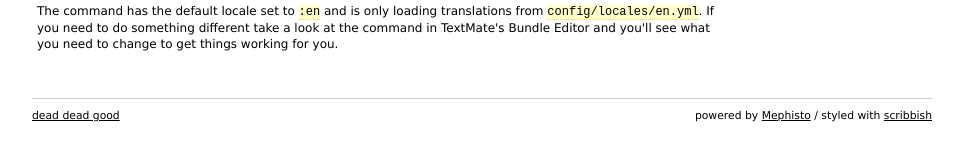
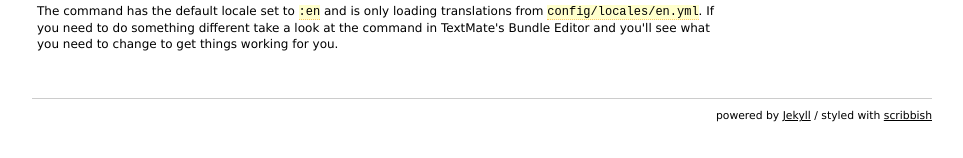
Before and after one commit to phorsfall/deaddeadgood, a Jekyll site: the page built from index.html, in a window 1280 px wide and 900 px high, scrolled down 2189 px. Shown: the part 739-897 px from the top of the window, without its empty margins (158-1121 px from the left). Built offline with Jekyll 4.4.1, drawn with Linux system fonts in a browser that asks for light colours.

Commit message:
Updated footer.

```diff
--- a/_layouts/default.html
+++ b/_layouts/default.html
@@ -78,10 +78,9 @@
 
   <div id="footer">
     <hr />
-    <p><a href="/">dead dead good</a></p>
     <ul>
-      <li>powered by <a href="http://mephistoblog.com" target="_blank">Mephisto</a> /
-          styled with <a href="http://quotedprintable.com/pages/scribbish" target="_blank">scribbish</a></li>
+      <li>powered by <a href="http://github.com/mojombo/jekyll">Jekyll</a> /
+          styled with <a href="http://quotedprintable.com/pages/scribbish">scribbish</a></li>
     </ul>
   </div>
 
```
